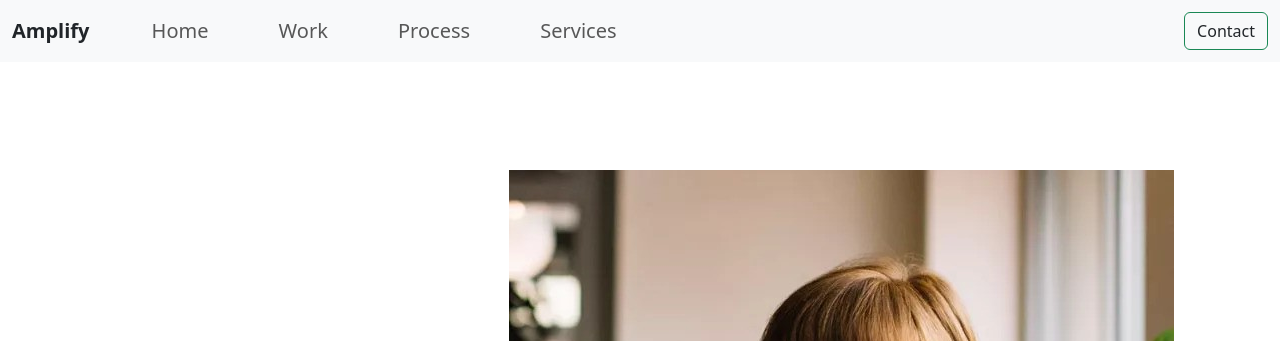
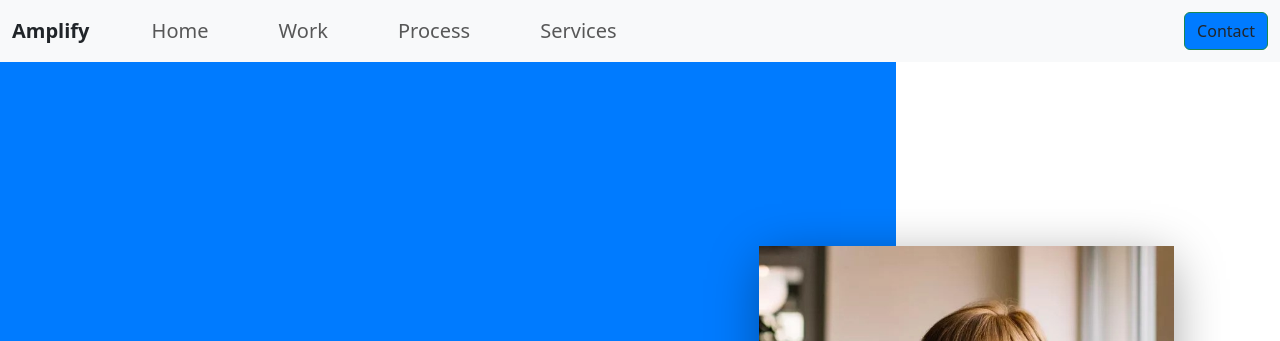
Before and after one commit to setayesh-etemadi/setayesh-etemadi.github.io, a plain HTML site: page index.html in a window 1280 px wide. Shown: the top 341 px of the page. Drawn offline with nearby package versions, Linux system fonts and the light colour scheme.

Commit message:
Add files via upload

```diff
--- a/index.html
+++ b/index.html
@@ -10,7 +10,7 @@
     <script src="https://cdn.jsdelivr.net/npm/bootstrap@5.3.2/dist/js/bootstrap.bundle.min.js"
         integrity="sha384-C6RzsynM9kWDrMNeT87bh95OGNyZPhcTNXj1NW7RuBCsyN/o0jlpcV8Qyq46cDfL"
         crossorigin="anonymous"></script>
-    <link rel="stylesheet" href="?css/style.css">
+    <link rel="stylesheet" href="css/style.css">
     <link rel="stylesheet" href="font/flaticon.css">
 </head>
 
```
